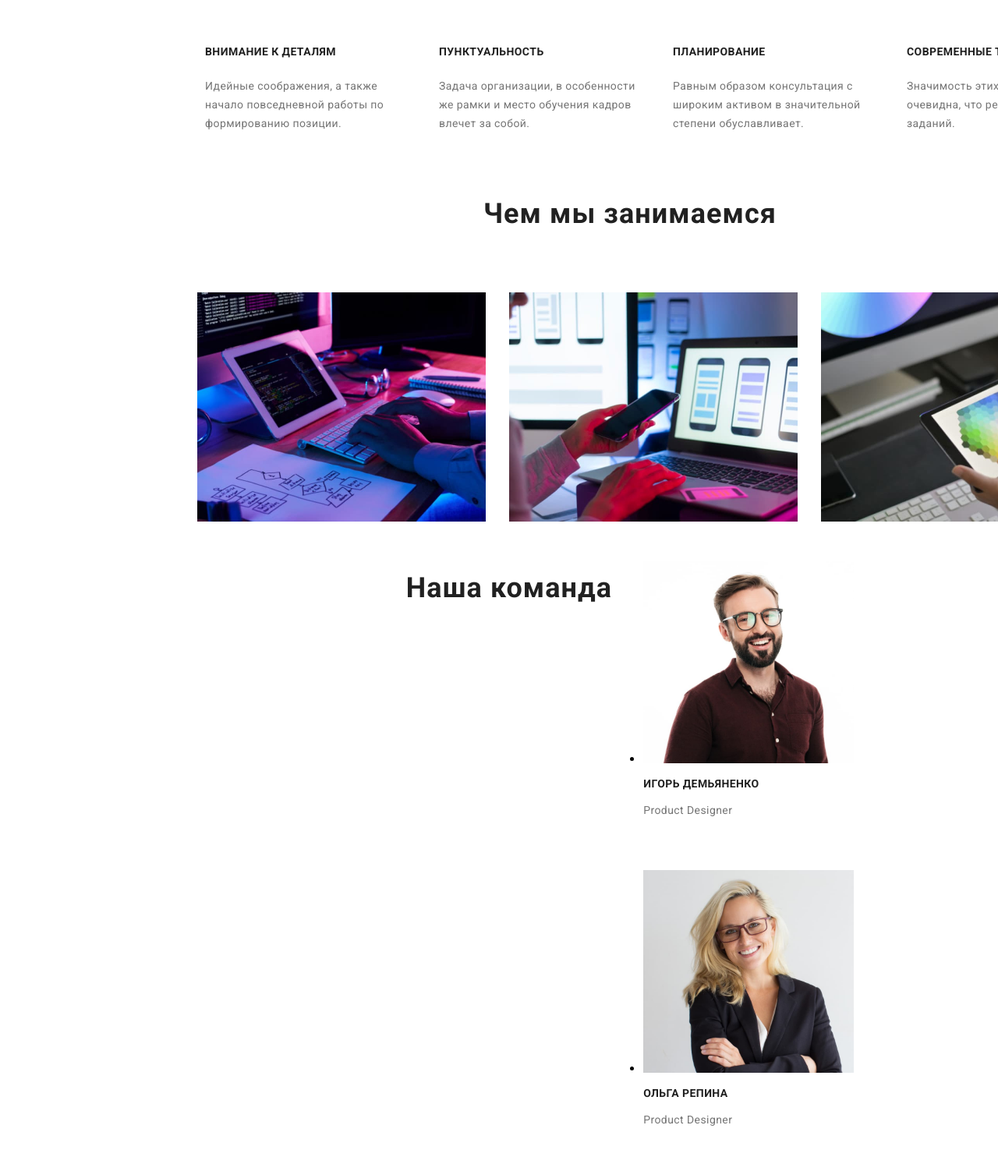
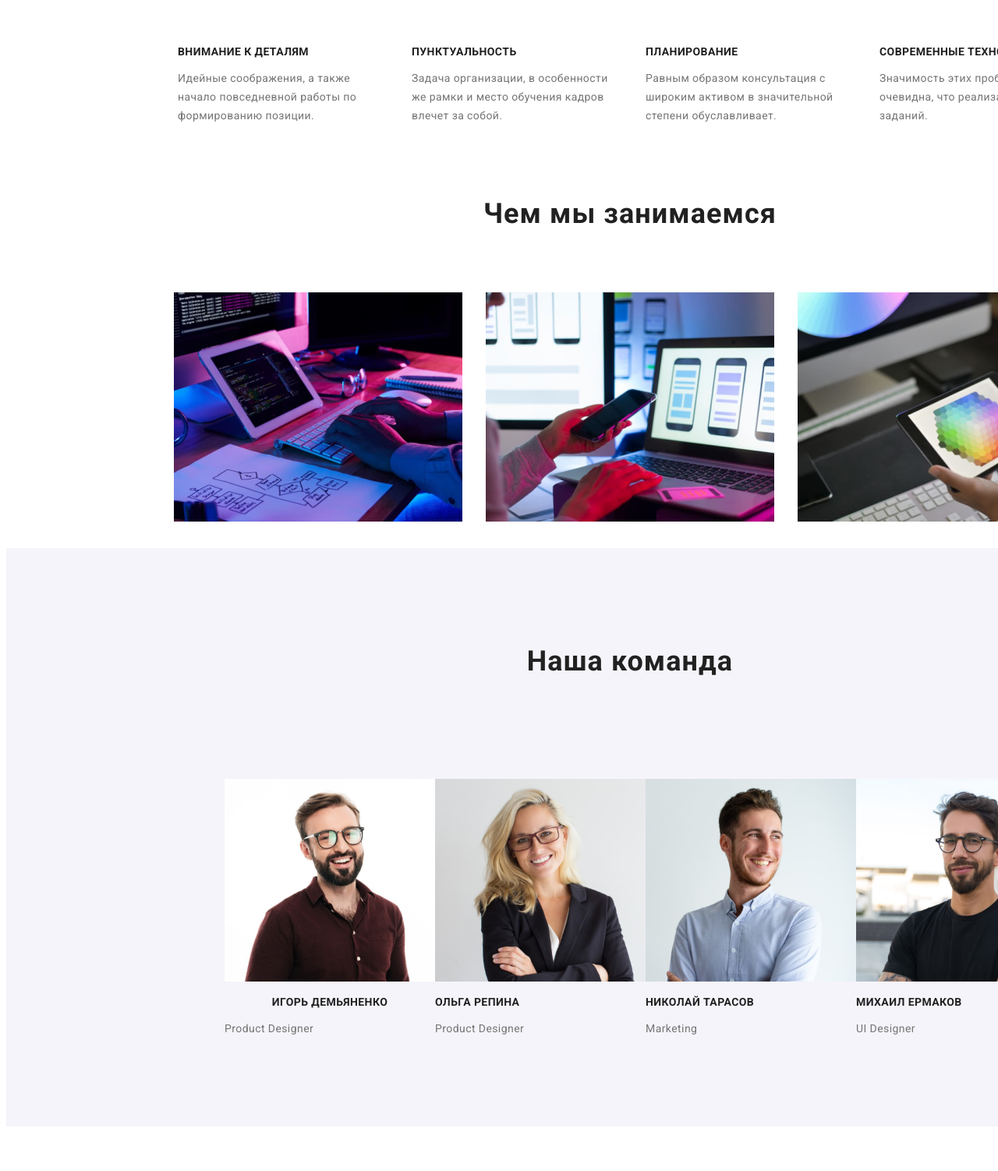
Before and after one commit to Qweeqer/goit-markup-hw-02, a plain HTML site: page index.html in a window 1280 px wide. Shown: the part 842-2344 px from the top of the page at 78% size. After the commit the page ends 2287 px from the top, so only its background shows below. Drawn offline with Linux system fonts and the light colour scheme.

Commit message:
project style update end

```diff
--- a/css/styles.css
+++ b/css/styles.css
@@ -112,8 +112,10 @@ border-radius: 4px;
 width: 1170px;
 height: 101px;
 margin-top: 774px;
+display: flex;
+justify-content: center;
 margin-left: 215px;
-margin-right: 215px;
+
 }
 .hiden {opacity: 0;}
 .feature-list {
@@ -124,9 +126,9 @@ flex-direction: row;
 .feature-item{
 width: 270px;
 height: 101px;
-display: flex;
+display: inline;
 flex-direction: row;
-flex-wrap: wrap;
+justify-content: flex-start;
 margin-right: 30px;
 }
 .title{
@@ -155,7 +157,7 @@ margin-left: 215px;
 margin-top: 969px;
 position: absolute;
 }
-.section-title {
+.project-title {
 font-weight: 700;
 font-size: 36px;
 line-height: 42px;
@@ -171,7 +173,7 @@ list-style: none;
 padding-top: 50px;
 padding-left:  0px;
 }
-.project-item{margin-left: 30px;
+.project-item{margin-right: 30px;
 }
 /* Our team */
 .team {position: absolute;
@@ -179,5 +181,26 @@ width: 1600px;
 height: 648px;
 margin-left: 0px;
 margin-top: 1449px;
+padding-top: 94px;
 display: flex;
-justify-content: center;}
+justify-content: center;
+background-color: var(--button-color);
+}
+.team-title {
+    font-weight: 700;
+    font-size: 36px;
+    line-height: 42px;
+    text-align: center;
+    letter-spacing: 0.03em;
+    color: var(--title);
+}
+.team-list{padding-top: 186px;
+    position: absolute;
+    list-style: none;
+    display: flex;
+    flex-direction: row;
+}
+.name{
+display: flex;
+justify-content: center;
+}
--- a/index.html
+++ b/index.html
@@ -53,7 +53,7 @@
     </section>
      <!--Whatwedo-->
     <section class="project">
-        <h2 class="section-title">Чем мы занимаемся</h2>
+        <h2 class="project-title">Чем мы занимаемся</h2>
         <ul class="project-list">
         <li class="project-item"><img src="./images/whatwedo1.jpg" alt="Десктопные приложения" width="370" height="294"></li>
         <li class="project-item"><img src="./images/whatwedo2.jpg" alt="Мобильные приложения" width="370" height="294"></li>
@@ -62,11 +62,11 @@
     </section>
     <!--OurTeam-->
         <section class="team">
-            <h2 class="section-title">Наша команда</h2>
+            <h2 class="team-title">Наша команда</h2>
             <ul class="team-list">
                 <li><img src="./images/ihordemyanenko.jpg" alt="первый член команды Игорь Демьяненко" width="270">
-                    <h3 class="title">Игорь Демьяненко</h3>
-                     <p class="text">Product Designer</p>
+                    <h3 class="name title">Игорь Демьяненко</h3>
+                     <p class="position text">Product Designer</p>
                 </li>
                 <li><img src="./images/olharepina.jpg" alt="второй член команды Ольга Репина" width="270">
                     <h3 class="title">Ольга Репина</h3>
```
